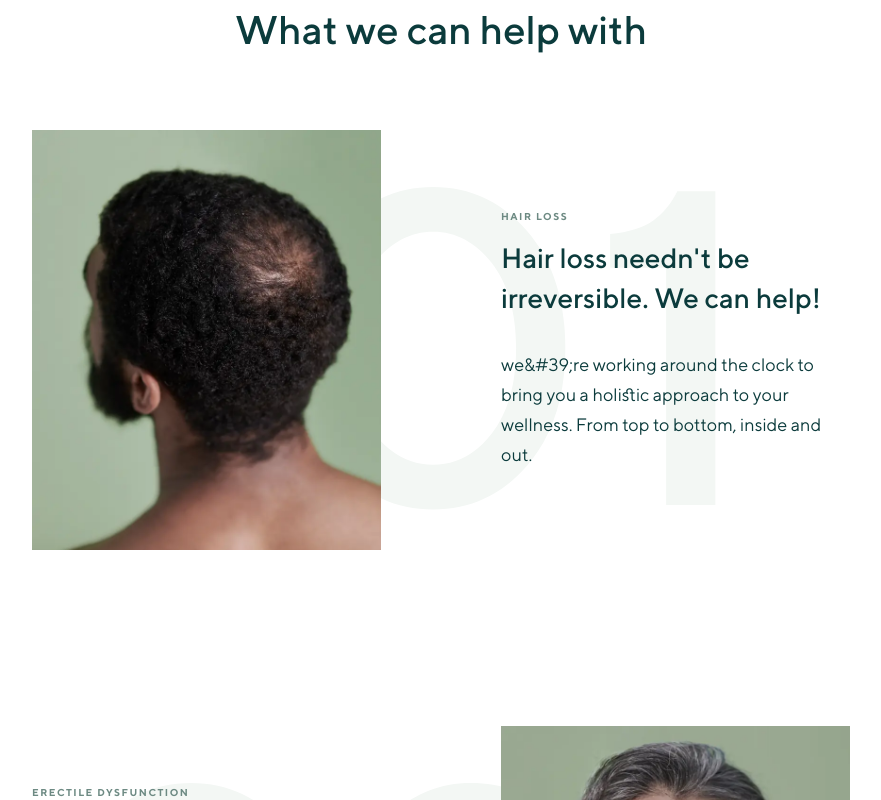
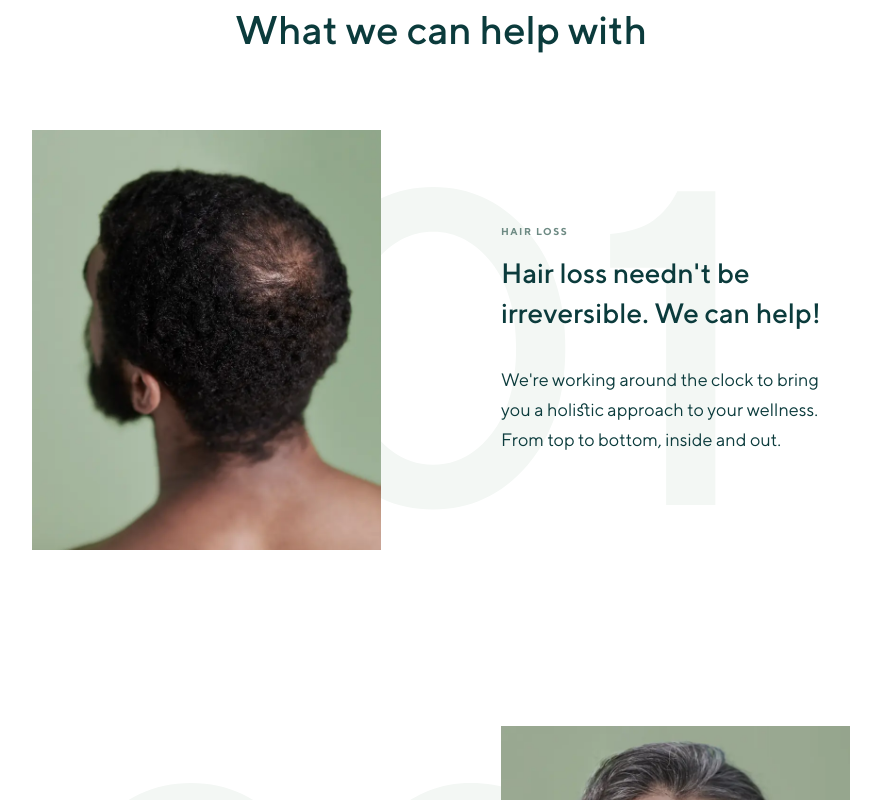
Before and after one commit to maciekgrzybek/manual-quiz-task, a Next.js app: page / in a window 1280 px wide. Shown: the part 820-1620 px from the top of the page, without its empty margins (199-1080 px from the left). Built offline with nearby package versions, Linux system fonts and the light colour scheme.

Commit message:
chore: move help sections to external component

```diff
--- /dev/null
+++ b/app/landing-page/help-sections-wrapper.tsx
@@ -0,0 +1,48 @@
+import HelpSection, { Props as HelpSectionProps } from './help-section';
+
+// This data can be fetched from an API and still maintain the SSG
+const helpSections: Omit<HelpSectionProps, 'index' | 'direction'>[] = [
+  {
+    title: "Hair loss needn't be irreversible. We can help!",
+    category: 'Hair Loss',
+    description:
+      "We're working around the clock to bring you a holistic approach to your wellness. From top to bottom, inside and out.",
+    image: {
+      src: '/images/hair-loss.webp',
+      alt: 'Hair loss man',
+      width: 370,
+      height: 445,
+    },
+  },
+  {
+    title: 'Erections can be a tricky thing. But no need to feel down!',
+    category: 'Erectile dysfunction',
+    description:
+      "We're working around the clock to bring you a holistic approach to your wellness. From top to bottom, inside and out.",
+    image: {
+      src: '/images/erectile-dysfunction.webp',
+      alt: 'Erectile dysfunction man smiling',
+      width: 370,
+      height: 445,
+    },
+  },
+];
+
+export const HelpSectionsWrapper = () => {
+  return (
+    <section className="mb-20 md:mb-24">
+      <div className="mx-auto px-4 max-w-[850px]">
+        <div className="gap-20 flex flex-col md:gap-28 lg:gap-44">
+          {helpSections.map((section, index) => (
+            <HelpSection
+              key={section.title}
+              {...section}
+              direction={index % 2 === 0 ? 'image-first' : 'text-first'}
+              index={index + 1}
+            />
+          ))}
+        </div>
+      </div>
+    </section>
+  );
+};
--- a/app/landing-page/hero.tsx
+++ b/app/landing-page/hero.tsx
@@ -28,7 +28,7 @@ export default function Hero() {
               We&#39;re working around the clock to bring you a holistic
               approach to your wellness. From top to bottom, inside and out.
             </Text>
-            <Button onClick={open}>TAKE THE QUIZ</Button>
+            <Button onClick={open}>Take the quiz</Button>
           </div>
           <div></div>
         </div>
--- a/app/page.tsx
+++ b/app/page.tsx
@@ -2,37 +2,7 @@ import { Text } from '@/design-system/text/text';
 import Hero from './landing-page/hero';
 
 import Footer from './landing-page/footer';
-
-import HelpSection, {
-  Props as HelpSectionProps,
-} from './landing-page/help-section';
-
-const helpSections: Omit<HelpSectionProps, 'index' | 'direction'>[] = [
-  {
-    title: "Hair loss needn't be irreversible. We can help!",
-    category: 'HAIR LOSS',
-    description:
-      'we&#39;re working around the clock to bring you a holistic approach to your wellness. From top to bottom, inside and out.',
-    image: {
-      src: '/images/hair-loss.webp',
-      alt: 'Hair loss man',
-      width: 370,
-      height: 445,
-    },
-  },
-  {
-    title: 'Erections can be a tricky thing. But no need to feel down!',
-    category: 'Erectile dysfunction',
-    description:
-      'we&#39;re working around the clock to bring you a holistic approach to your wellness. From top to bottom, inside and out.',
-    image: {
-      src: '/images/erectile-dysfunction.webp',
-      alt: 'Erectile dysfunction man smiling',
-      width: 370,
-      height: 445,
-    },
-  },
-];
+import { HelpSectionsWrapper } from './landing-page/help-sections-wrapper';
 
 export default function Home() {
   return (
@@ -45,20 +15,7 @@ export default function Home() {
         >
           What we can help with
         </Text>
-        <section className="mb-20 md:mb-24">
-          <div className="mx-auto px-4 max-w-[850px]">
-            <div className="gap-20 flex flex-col md:gap-28 lg:gap-44">
-              {helpSections.map((section, index) => (
-                <HelpSection
-                  key={section.title}
-                  {...section}
-                  direction={index % 2 === 0 ? 'image-first' : 'text-first'}
-                  index={index + 1}
-                />
-              ))}
-            </div>
-          </div>
-        </section>
+        <HelpSectionsWrapper />
       </main>
       <Footer />
     </div>
```
